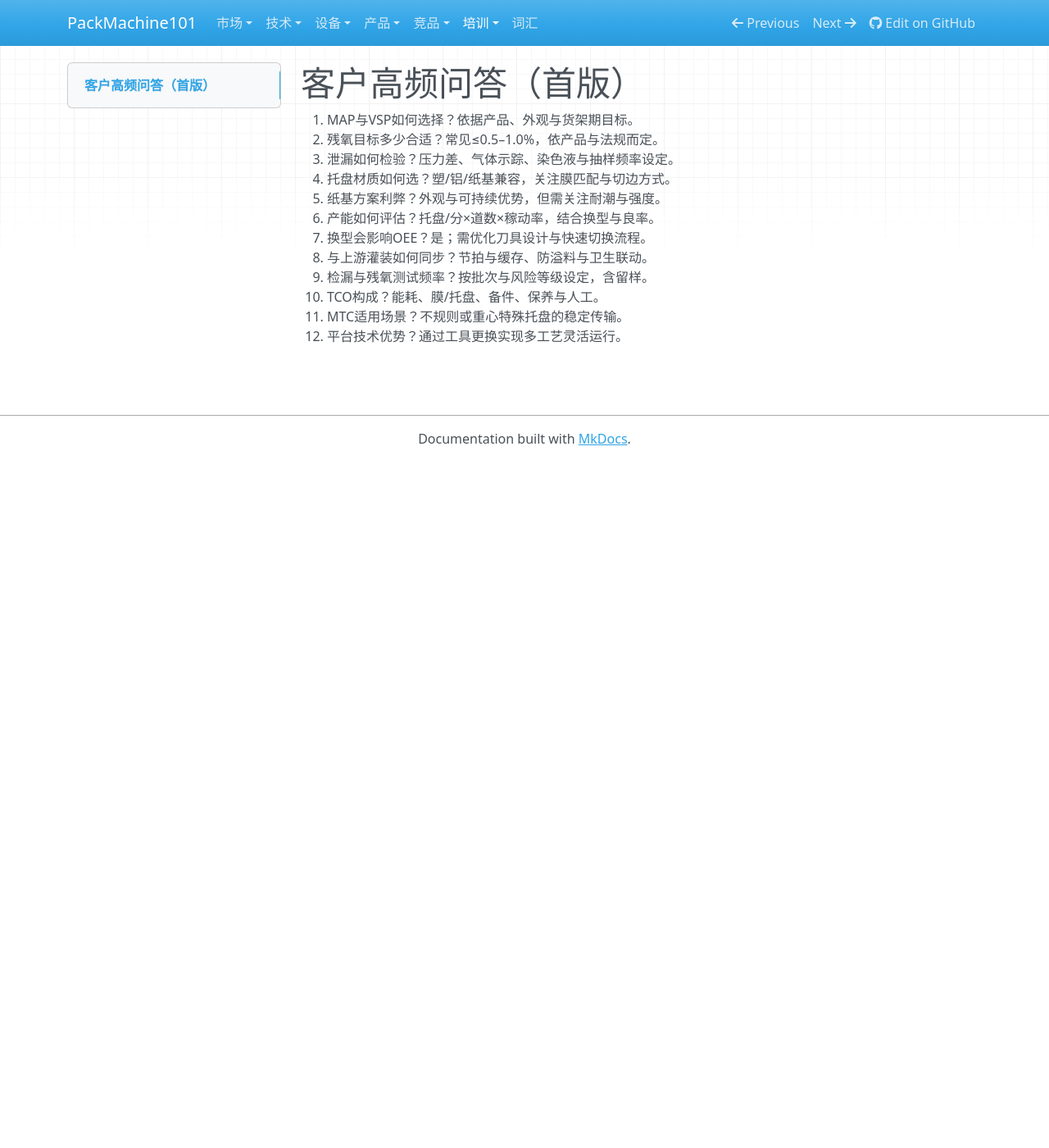
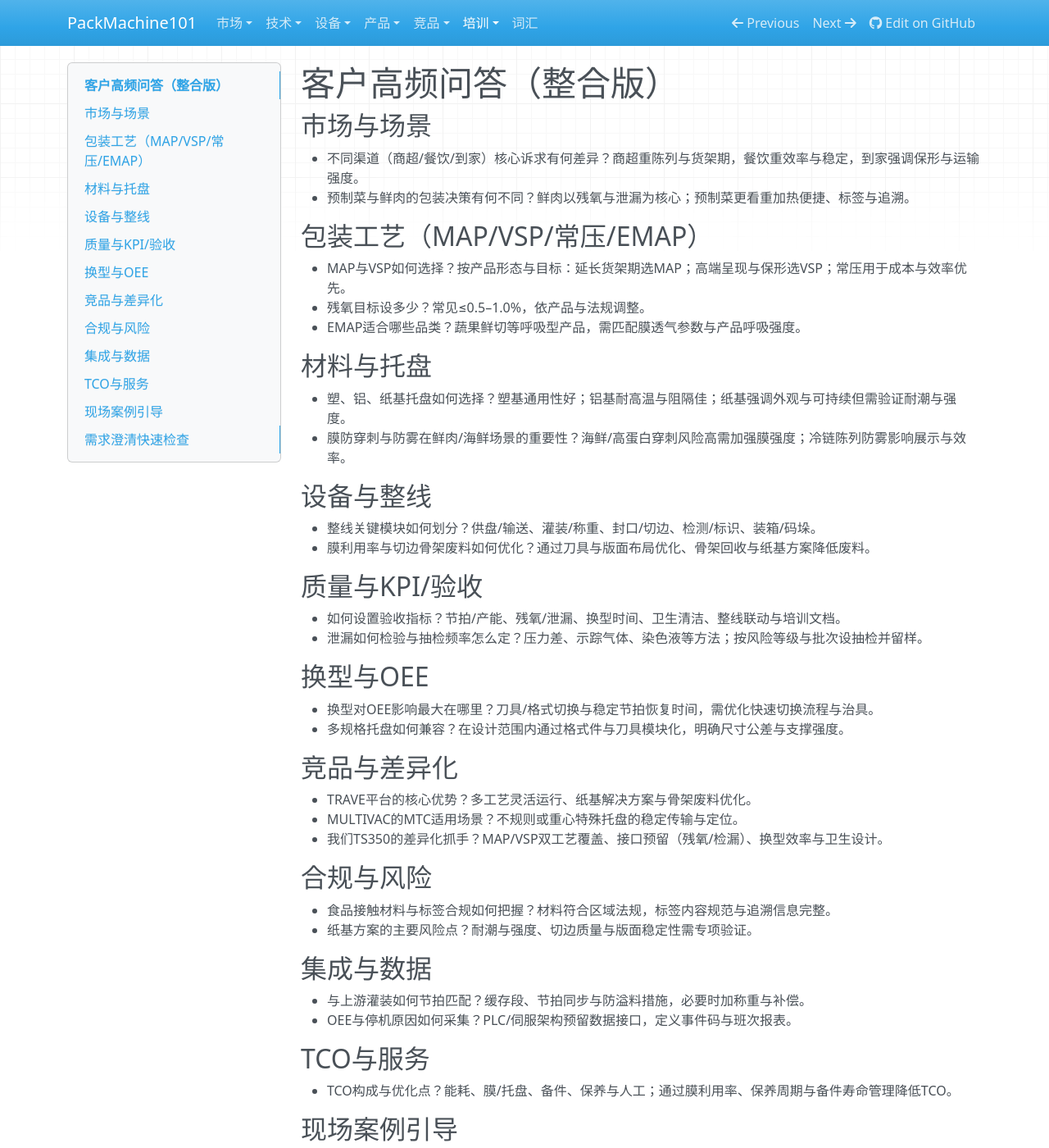
Before and after one commit to John-Qu/FPM101, an MkDocs documentation site: the page built from docs/training/qa.md, in a window 1280 px wide and 1400 px high. Shown: the whole window at 82% size. Built offline with MkDocs 1.6.1, drawn with Linux system fonts in a browser that asks for light colours; nearby versions of some CDN libraries; some of the changed text lies outside the part shown.

Commit message:
写入qa内容，但缺乏参考。

```diff
--- a/docs/training/qa.md
+++ b/docs/training/qa.md
@@ -1,14 +1,63 @@
-# 客户高频问答（首版）
+# 客户高频问答（整合版）
 
-1. MAP与VSP如何选择？依据产品、外观与货架期目标。
-2. 残氧目标多少合适？常见≤0.5–1.0%，依产品与法规而定。
-3. 泄漏如何检验？压力差、气体示踪、染色液与抽样频率设定。
-4. 托盘材质如何选？塑/铝/纸基兼容，关注膜匹配与切边方式。
-5. 纸基方案利弊？外观与可持续优势，但需关注耐潮与强度。
-6. 产能如何评估？托盘/分×道数×稼动率，结合换型与良率。
-7. 换型会影响OEE？是；需优化刀具设计与快速切换流程。
-8. 与上游灌装如何同步？节拍与缓存、防溢料与卫生联动。
-9. 检漏与残氧测试频率？按批次与风险等级设定，含留样。
-10. TCO构成？能耗、膜/托盘、备件、保养与人工。
-11. MTC适用场景？不规则或重心特殊托盘的稳定传输。
-12. 平台技术优势？通过工具更换实现多工艺灵活运行。
+## 市场与场景
+- 不同渠道（商超/餐饮/到家）核心诉求有何差异？商超重陈列与货架期，餐饮重效率与稳定，到家强调保形与运输强度。
+- 预制菜与鲜肉的包装决策有何不同？鲜肉以残氧与泄漏为核心；预制菜更看重加热便捷、标签与追溯。
+
+## 包装工艺（MAP/VSP/常压/EMAP）
+- MAP与VSP如何选择？按产品形态与目标：延长货架期选MAP；高端呈现与保形选VSP；常压用于成本与效率优先。
+- 残氧目标设多少？常见≤0.5–1.0%，依产品与法规调整。
+- EMAP适合哪些品类？蔬果鲜切等呼吸型产品，需匹配膜透气参数与产品呼吸强度。
+
+## 材料与托盘
+- 塑、铝、纸基托盘如何选择？塑基通用性好；铝基耐高温与阻隔佳；纸基强调外观与可持续但需验证耐潮与强度。
+- 膜防穿刺与防雾在鲜肉/海鲜场景的重要性？海鲜/高蛋白穿刺风险高需加强膜强度；冷链陈列防雾影响展示与效率。
+
+## 设备与整线
+- 整线关键模块如何划分？供盘/输送、灌装/称重、封口/切边、检测/标识、装箱/码垛。
+- 膜利用率与切边骨架废料如何优化？通过刀具与版面布局优化、骨架回收与纸基方案降低废料。
+
+## 质量与KPI/验收
+- 如何设置验收指标？节拍/产能、残氧/泄漏、换型时间、卫生清洁、整线联动与培训文档。
+- 泄漏如何检验与抽检频率怎么定？压力差、示踪气体、染色液等方法；按风险等级与批次设抽检并留样。
+
+## 换型与OEE
+- 换型对OEE影响最大在哪里？刀具/格式切换与稳定节拍恢复时间，需优化快速切换流程与治具。
+- 多规格托盘如何兼容？在设计范围内通过格式件与刀具模块化，明确尺寸公差与支撑强度。
+
+## 竞品与差异化
+- TRAVE平台的核心优势？多工艺灵活运行、纸基解决方案与骨架废料优化。
+- MULTIVAC的MTC适用场景？不规则或重心特殊托盘的稳定传输与定位。
+- 我们TS350的差异化抓手？MAP/VSP双工艺覆盖、接口预留（残氧/检漏）、换型效率与卫生设计。
+
+## 合规与风险
+- 食品接触材料与标签合规如何把握？材料符合区域法规，标签内容规范与追溯信息完整。
+- 纸基方案的主要风险点？耐潮与强度、切边质量与版面稳定性需专项验证。
+
+## 集成与数据
+- 与上游灌装如何节拍匹配？缓存段、节拍同步与防溢料措施，必要时加称重与补偿。
+- OEE与停机原因如何采集？PLC/伺服架构预留数据接口，定义事件码与班次报表。
+
+## TCO与服务
+- TCO构成与优化点？能耗、膜/托盘、备件、保养与人工；通过膜利用率、保养周期与备件寿命管理降低TCO。
+
+## 现场案例引导
+### 商超鲜肉MAP
+- 残氧与抽检策略如何设？目标≤0.5–1.0%，批次抽检+留样；泄漏用压力差或示踪法。
+- 膜与托盘选择？防穿刺、防雾，托盘支撑强度足；版面优化膜利用率。
+- 验收要点：节拍稳定、残氧/泄漏达标、切换规格时间。
+
+### 中央厨房预制菜VSP
+- 为何选VSP？保形与陈列，适合高客单价或精致熟食。
+- 切边与视觉一致性如何保证？刀具精度与膜贴合参数控制，陈列样本评审。
+- 验收要点：稳定节拍、贴合质量与切边一致性、清洗时间。
+
+### 即食餐常压/轻度MAP
+- 常压何时足够？短保SKU、成本效率优先；如需轻度延寿选轻度MAP。
+- 标签与追溯如何处理？打码/贴标联动，条码/批次追溯与报警。
+- 验收要点：密封完整性、标签/追溯有效、整线节拍同步。
+
+## 需求澄清快速检查
+- 产品与场景、货架期目标与温控范围？按模板逐项确认，决定工艺与材料边界。
+- 托盘尺寸范围与材质、支撑强度与变形风险？决定输送与夹持/定位方案。
+- 产能与节拍、换型频率与时间窗？决定道数与格式件策略。
```
